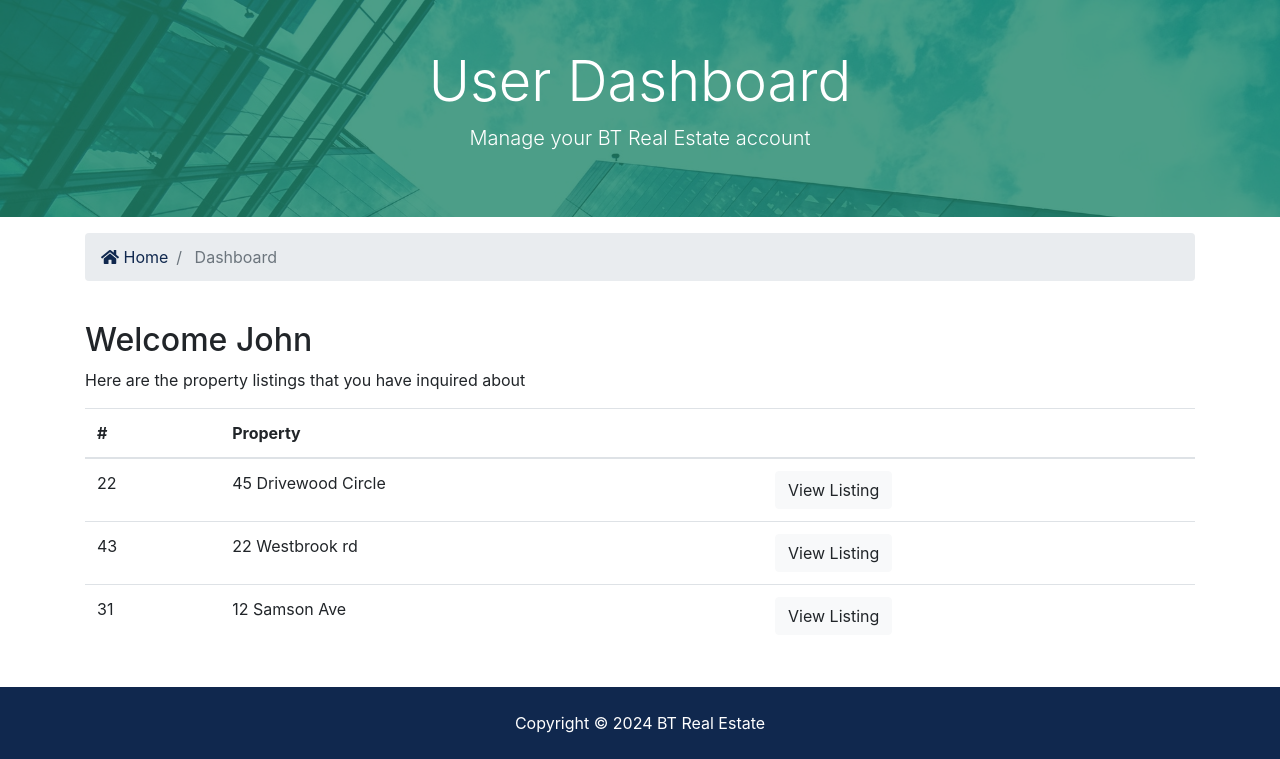
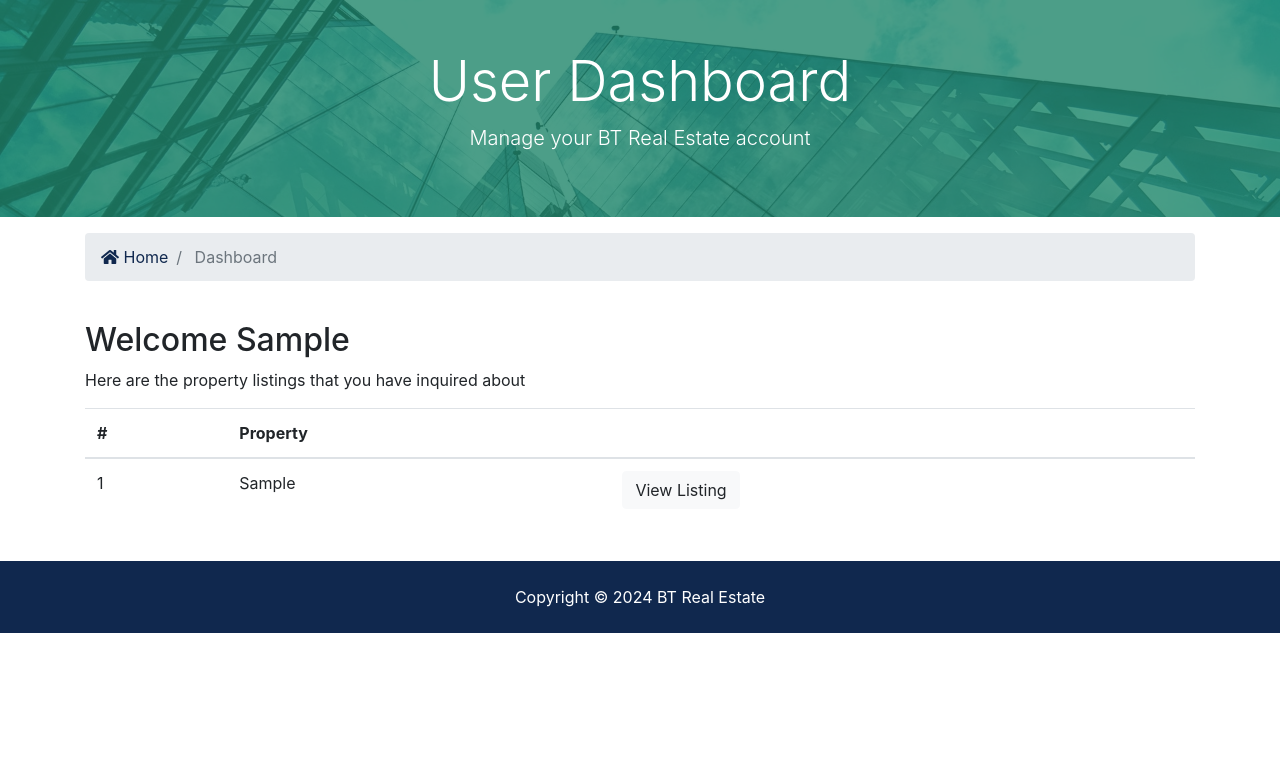
Before and after one commit to etali-m/formation-bradTraversy, a Django app: page /accounts/dashboard/ in a window 1280 px wide. Shown: the part 128-887 px from the top of the page. After the commit the page ends 761 px from the top, so only its background shows below. Run offline with Django 5.2, Linux system fonts and the light colour scheme; a user stored in the database is signed in; tables that the repository leaves empty hold one stand-in row (values such as "Sample post"); parts of the project's set-up code (start-up, migrations or seed data) failed here and were passed over; some libraries are stand-ins or nearby versions.

Commit message:
Final commit

```diff
--- a/accounts/views.py
+++ b/accounts/views.py
@@ -1,6 +1,7 @@
 from django.shortcuts import render, redirect
 from django.contrib import messages, auth
 from django.contrib.auth.models import User
+from contacts.models import Contact
 
 # Create your views here.
 def register(request):
@@ -66,4 +67,6 @@ def logout(request):
 
 
 def dashboard(request):
-    return render(request, 'accounts/dashboard.html')
+    user_contacts = Contact.objects.order_by('-contact_date').filter(user_id=request.user.id)
+    context = {'contacts': user_contacts}
+    return render(request, 'accounts/dashboard.html',context)
--- a/templates/accounts/dashboard.html
+++ b/templates/accounts/dashboard.html
@@ -35,7 +35,8 @@
     <div class="container">
       <div class="row">
         <div class="col-md-12">
-          <h2>Welcome John</h2>
+          <h2>Welcome {{ request.user.first_name }}</h2>
+          {% if contacts %}
             <p>Here are the property listings that you have inquired about</p>
             <table class="table">
               <thead>
@@ -46,29 +47,20 @@
                 </tr>
               </thead>
               <tbody>
+                {% for contact in contacts %}
                   <tr>
-                <td>22</td>
-                <td>45 Drivewood Circle</td>
+                    <td>{{ contact.id }}</td>
+                    <td>{{ contact.listing }}</td>
                     <td>
-                  <a class="btn btn-light" href="#">View Listing</a>
+                      <a class="btn btn-light" href="{% url 'listing' contact.listing_id %}">View Listing</a>
                     </td>
                   </tr>
-              <tr>
-                <td>43</td>
-                <td>22 Westbrook rd</td>
-                <td>
-                  <a class="btn btn-light" href="#">View Listing</a>
-                </td>
-              </tr>
-              <tr>
-                <td>31</td>
-                <td>12 Samson Ave</td>
-                <td>
-                  <a class="btn btn-light" href="#">View Listing</a>
-                </td>
-              </tr>
+                {% endfor %}
               </tbody>
             </table>
+          {% else %}
+            <p>You have not made any inquiries</p>
+          {% endif %}
         </div>
       </div>
     </div>
```
Also changed, not shown: btre/settings.py (+9 -0 lines), contacts/views.py (+17 -0 lines). Lines whose indentation alone changed are shown as unchanged.
